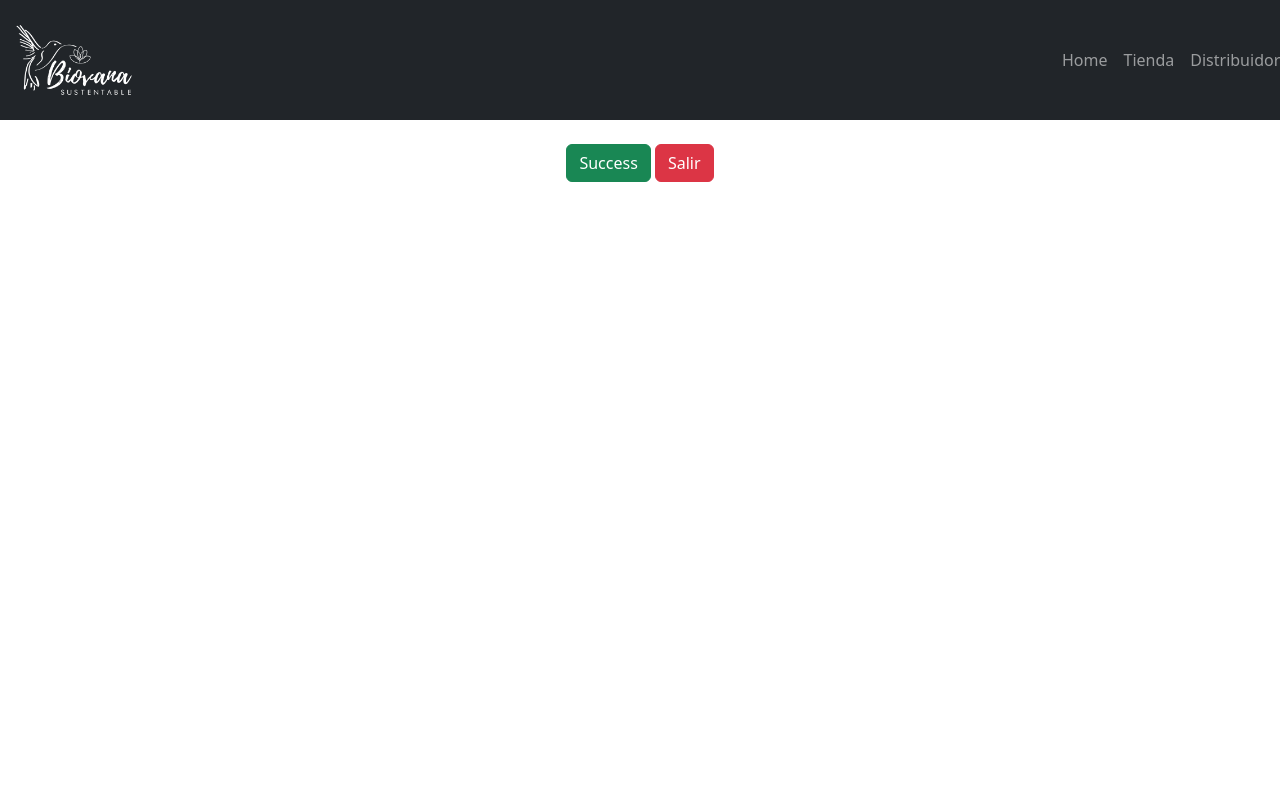
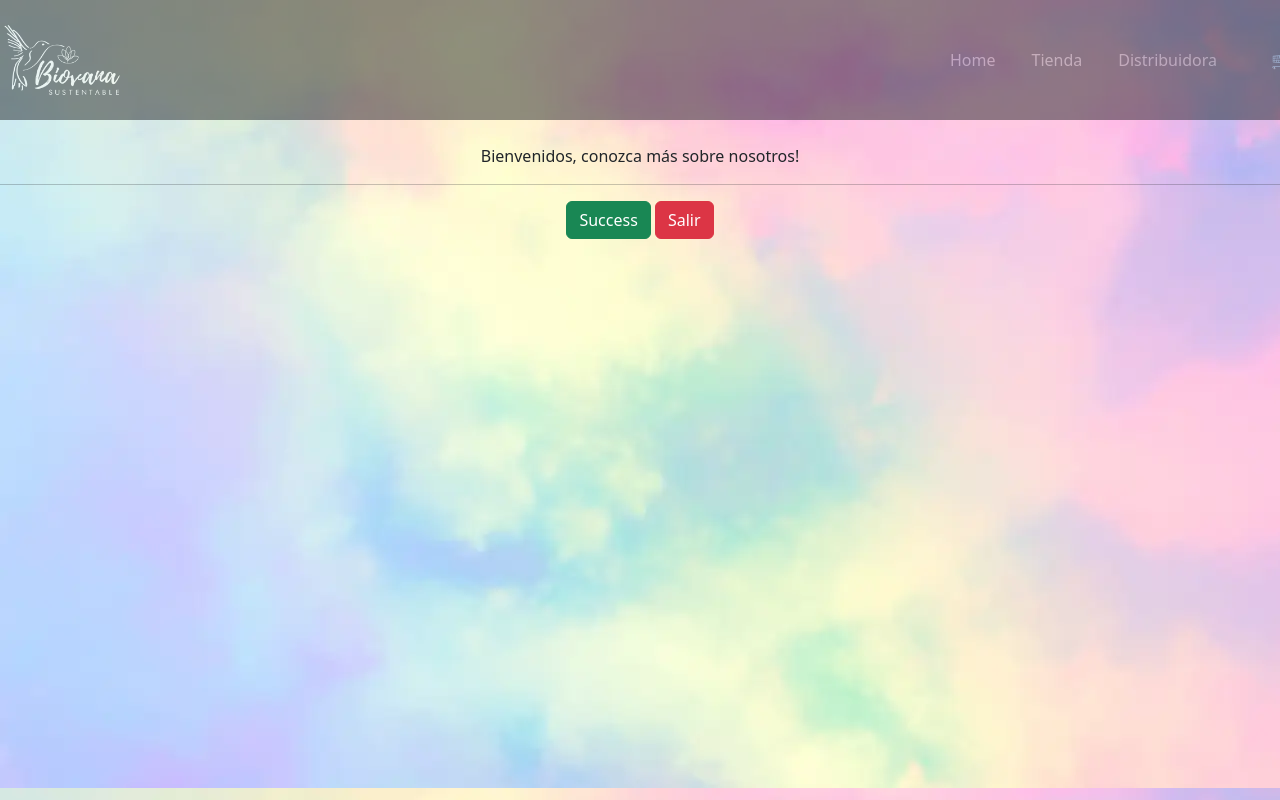
Before and after one commit to Dieguitzu/React-DiegoEscudero, a React (Create React App) app: page / in a window 1280 px wide. Shown: the top 800 px of the page. Built offline with nearby package versions, Linux system fonts and the light colour scheme.

Commit message:
Segunda primer entrega

```diff
--- a/package.json
+++ b/package.json
@@ -7,6 +7,7 @@
     "@testing-library/react": "^13.4.0",
     "@testing-library/user-event": "^13.5.0",
     "bootstrap": "^5.2.2",
+    "mdbreact": "^5.2.0",
     "react": "^18.2.0",
     "react-bootstrap": "^2.5.0",
     "react-dom": "^18.2.0",
--- a/src/App.css
+++ b/src/App.css
@@ -8,13 +8,15 @@
   margin: -20px;
   position: relative;
   right: 100px;
-  margin-right: 800px;
+  margin-right: 700px;
   margin-left: 20px;
 }
-
+.navBar{
+  opacity: .5;
+}
 
 .App-header {
-  background-color: #282c34;
+  background-color: #2c61ca;
   min-height: 100vh;
   display: flex;
   flex-direction: column;
@@ -37,3 +39,18 @@
     transform: rotate(360deg);
   }
 }
+
+.navBotonera{
+  margin-right: 50px;
+}
+
+.botonera{
+  margin-right: 20px;
+
+}
+
+.emoji{
+  margin-left:20px;
+  background-color: rgb(0, 0, 0, .01);
+  border: none;
+}
--- a/src/App.js
+++ b/src/App.js
@@ -1,12 +1,16 @@
-
 import './App.css';
 import NavBar from './components/NavBar'
 import Hijo from './components/Hijo';
+import 'bootstrap-css-only/css/bootstrap.min.css';
+import ItemListConteiner from './components/ItemListConteiner';
 
 function App() {
   return (
     <div className="App">
       <NavBar />
+      <ItemListConteiner greeting="Bienvenidos, conozca más sobre nosotros!" />
+
+      <hr></hr>
       <Hijo />
     </div>
   );
--- /dev/null
+++ b/src/components/CartWitget.js
@@ -0,0 +1,13 @@
+import React from "react";
+
+
+const CartWitget = () => {
+    return(
+        <>
+        <button className="emoji">🛒</button>
+        <spam>5</spam>
+        </>
+    )
+}
+
+export default CartWitget
--- /dev/null
+++ b/src/components/ItemListConteiner.js
@@ -0,0 +1,9 @@
+const ItemListConteiner = ({greeting}) => {
+    return(
+        <>
+        {greeting}
+        </>
+    )
+}
+
+export default ItemListConteiner
--- a/src/components/CartWidget.js
+++ b/src/components/LogoWidget.js
@@ -1,7 +1,7 @@
 import React from "react";
 import Logo from "../assets/logo.png";
 
-const CartWidget = () => {
+const LogoWidget = () => {
     return(
         <div>
             <img src={Logo} className="App-logo" alt="logo"></img>
@@ -9,4 +9,4 @@ const CartWidget = () => {
     )
 }
 
-export default CartWidget
+export default LogoWidget
--- a/src/components/NavBar.js
+++ b/src/components/NavBar.js
@@ -1,21 +1,25 @@
 import React from "react";
+
 
 import Container from 'react-bootstrap/Container';
 import Nav from 'react-bootstrap/Nav';
 import Navbar from 'react-bootstrap/Navbar';
-import CartWidget from './CartWidget';
+import LogoWidget from './LogoWidget';
+import CartWitget from './CartWitget';
+
 
 const NavBar = () => {
     return(
         <div>
-            <Navbar bg="dark" variant="dark">
+            <Navbar bg="dark" variant="dark" className="navBar">
                 <Container>
-                    <Nav><CartWidget /></Nav>
-                    <Nav className="me-auto m-2 botonera">
+                    <LogoWidget />
+                    <Nav className="me-auto m-2 navBotonera">
                         <Nav.Link href="#home" className="botonera">Home</Nav.Link>
-                        <Nav.Link href="#features" className="botonera">Tienda</Nav.Link>
-                        <Nav.Link href="#pricing" className="botonera">Distribuidora</Nav.Link>
+                        <Nav.Link href="#tienda" className="botonera">Tienda</Nav.Link>
+                        <Nav.Link href="#distribuidora" className="botonera">Distribuidora</Nav.Link>
                     </Nav>
+                    <CartWitget />
                 </Container>
             </Navbar>
             <br />
--- a/src/index.css
+++ b/src/index.css
@@ -5,6 +5,8 @@ body {
     sans-serif;
   -webkit-font-smoothing: antialiased;
   -moz-osx-font-smoothing: grayscale;
+  width: 100%;
+  background-image: url(./assets/fondo.webp);
 }
 
 code {
--- a/src/index.js
+++ b/src/index.js
@@ -4,6 +4,7 @@ import './index.css';
 import App from './App';
 import reportWebVitals from './reportWebVitals';
 import 'bootstrap/dist/css/bootstrap.min.css';
+
 
 const root = ReactDOM.createRoot(document.getElementById('root'));
 root.render(
```
Also changed, not shown: src/assets/fondo.webp (added), 1 other file (tests, documents, lock files or other folders).
